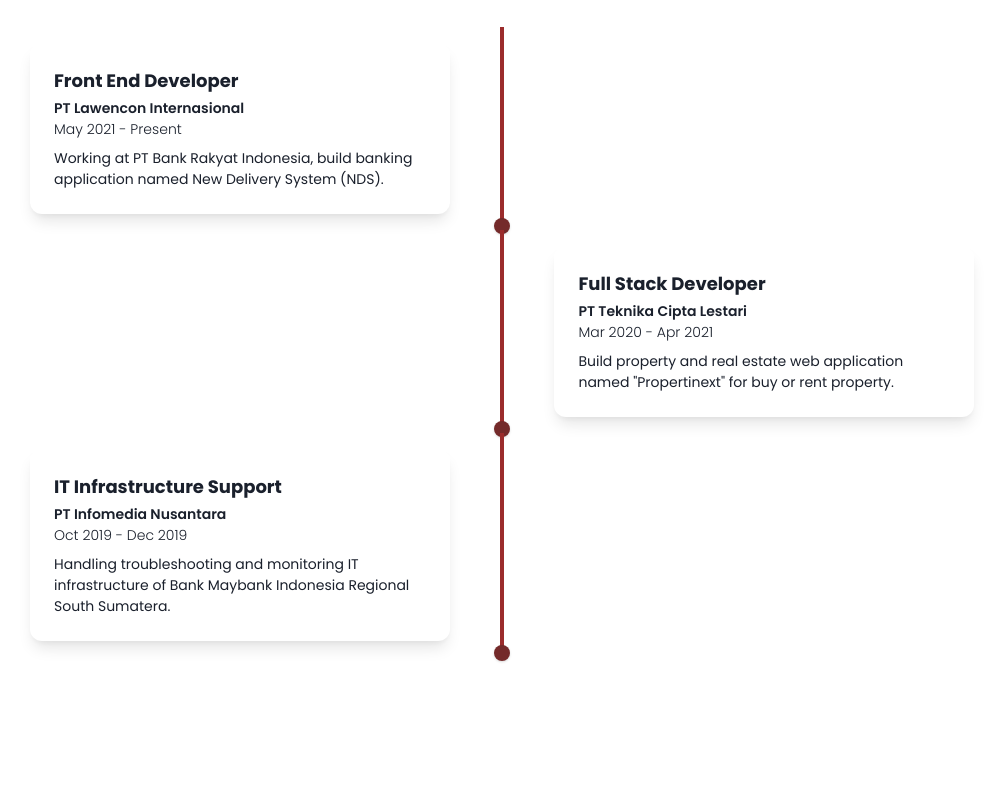
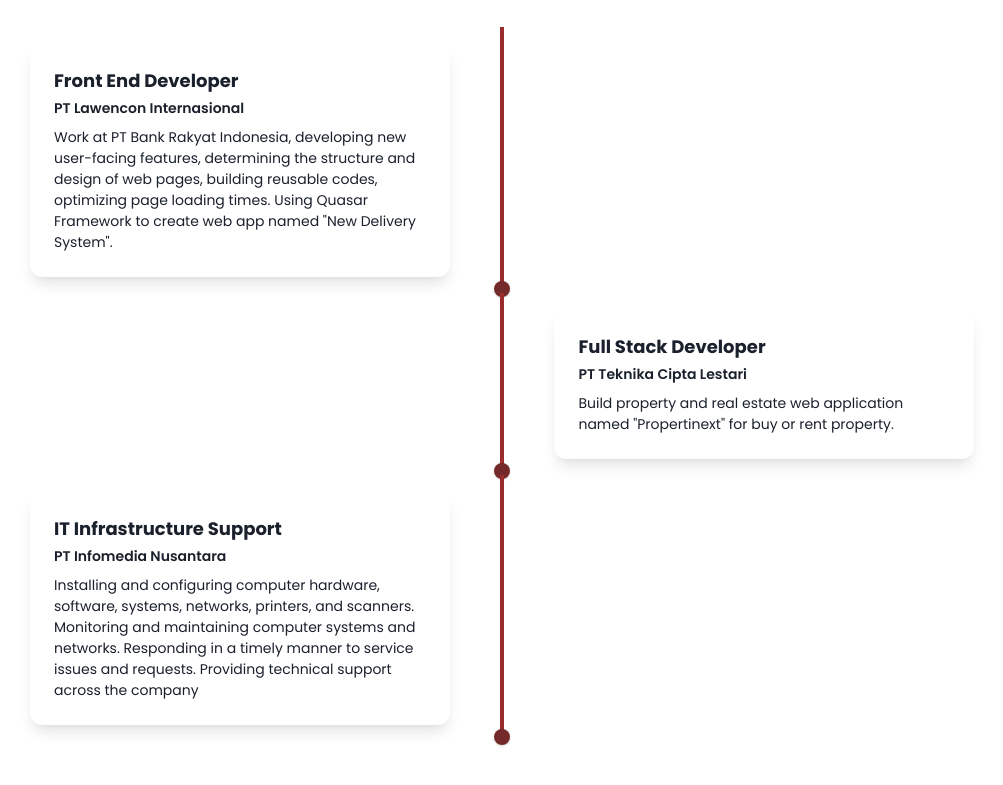
Before and after one commit to pujakesuma/personal-web, a Nuxt app: page / in a window 1280 px wide. Shown: the part 1287-2072 px from the top of the page, without its empty margins (138-1141 px from the left). Built offline with nearby package versions, Linux system fonts and the light colour scheme.

Commit message:
feat(experience): remove experience time, update description

```diff
--- a/components/Timeline.vue
+++ b/components/Timeline.vue
@@ -8,10 +8,12 @@
         <h3 class="font-bold text-lg">Front End Developer</h3>
         <div class="w-1/12 h-0.5 bg-red-900 my-1"></div>
         <h4 class="font-semibold text-sm">PT Lawencon Internasional</h4>
-        <h5 class="font-light text-sm">May 2021 - Present</h5>
+        <!-- <h5 class="font-light text-sm">May 2021 - Present</h5> -->
         <p class="text-sm text-left mt-2">
-          Working at PT Bank Rakyat Indonesia, build banking application named
-          New Delivery System (NDS).
+          Work at PT Bank Rakyat Indonesia, developing new user-facing features,
+          determining the structure and design of web pages, building reusable
+          codes, optimizing page loading times. Using Quasar Framework to create
+          web app named "New Delivery System".
         </p>
       </div>
       <div class="col-start-5 col-end-6 md:mx-auto relative mr-8">
@@ -39,7 +41,7 @@
         <h3 class="font-bold text-lg">Full Stack Developer</h3>
         <div class="w-1/12 h-0.5 bg-red-900 my-1"></div>
         <h4 class="font-semibold text-sm">PT Teknika Cipta Lestari</h4>
-        <h5 class="font-light text-sm">Mar 2020 - Apr 2021</h5>
+        <!-- <h5 class="font-light text-sm">Mar 2020 - Apr 2021</h5> -->
         <p class="text-sm text-left mt-2">
           Build property and real estate web application named "Propertinext"
           for buy or rent property.
@@ -54,10 +56,12 @@
         <h3 class="font-bold text-lg">IT Infrastructure Support</h3>
         <div class="w-1/12 h-0.5 bg-red-900 my-1"></div>
         <h4 class="font-semibold text-sm">PT Infomedia Nusantara</h4>
-        <h5 class="font-light text-sm">Oct 2019 - Dec 2019</h5>
+        <!-- <h5 class="font-light text-sm">Oct 2019 - Dec 2019</h5> -->
         <p class="text-sm text-left mt-2">
-          Handling troubleshooting and monitoring IT infrastructure of Bank
-          Maybank Indonesia Regional South Sumatera.
+          Installing and configuring computer hardware, software, systems,
+          networks, printers, and scanners. Monitoring and maintaining computer
+          systems and networks. Responding in a timely manner to service issues
+          and requests. Providing technical support across the company
         </p>
       </div>
       <div class="col-start-5 col-end-6 md:mx-auto relative mr-8">
```
